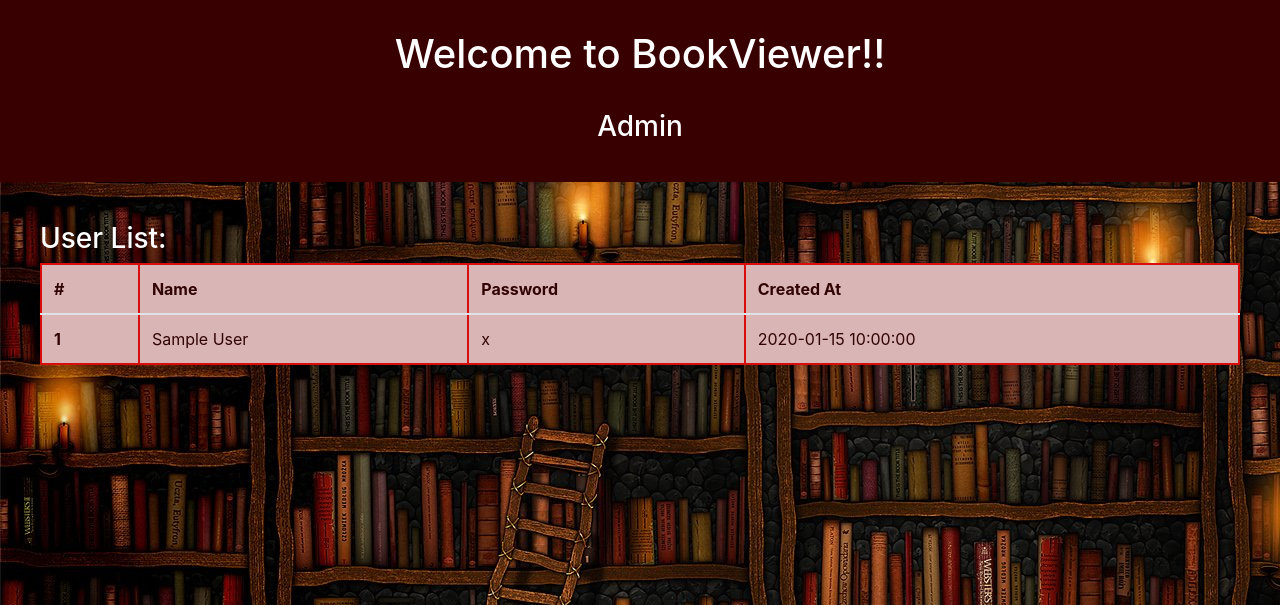
After one commit to ArchanaV01/project_1, a Flask app: page /admin in a window 1280 px wide. The commit adds this page. Shown: the top 605 px of the page. Run offline with Flask 2, Linux system fonts and the light colour scheme; tables that the repository leaves empty hold one stand-in row (values such as "Sample post"); some libraries are stand-ins or nearby versions.

Commit message:
admin page with user list

```diff
--- a/application.py
+++ b/application.py
@@ -1,5 +1,6 @@
 import os
 import re
+from datetime import datetime
 
 from flask import Flask, session, render_template, request, redirect
 from schema import *
@@ -32,6 +33,11 @@ with app.app_context():
 def index():
     return render_template("index.html")
 
+@app.route("/admin")
+def admin():
+    users = User.query.all()
+    return render_template("admin.html", list = users)
+
 
 @app.route("/register", methods=["POST", "GET"])
 def register():
@@ -55,7 +61,7 @@ def register():
         print("printing the database")
         users = User.query.all()
         for user in users:
-            print(user.name, user.password)
+            print(user.name, user.password, user.created_at)
         return render_template("register.html", name=name)
 
 
--- a/schema.py
+++ b/schema.py
@@ -1,4 +1,5 @@
 from flask_sqlalchemy import SQLAlchemy
+from datetime import datetime
 
 db = SQLAlchemy()
 
@@ -6,3 +7,4 @@ class User(db.Model):
     __tablename__ = "USERS"
     name = db.Column(db.String, primary_key = True)
     password = db.Column(db.String, nullable = False)
+    created_at = db.Column(db.DateTime, nullable = False, default=datetime.utcnow)
--- /dev/null
+++ b/static/css/admin.css
@@ -0,0 +1,37 @@
+body {
+    background: url(../images/books.jpg) no-repeat;
+    color: white;
+}
+
+header {
+    color: white;
+    padding-top: 30px;
+    padding-bottom: 30px;
+    min-height: 70px;
+    text-align: center;
+    background-color: rgb(56, 0, 0);
+    margin-bottom: auto;
+}
+
+#centerSection{
+    float: center;
+    margin: 40px;
+}
+
+#userList{
+    /* margin: 100px 100px 100px 100px; */
+    padding: 20px 20px 20px 20px;
+    background-color: rgb(218, 181, 181);
+    border: 2px solid rgb(219, 181, 11);
+    color: rgb(49, 4, 4);
+    float: center;
+    text-size-adjust: auto;
+}
+tr, th, td{
+    padding: 20px 20px 20px 20px;
+    border: 2px solid rgb(216, 13, 13)
+}
+
+/* h3{
+    color: white;
+} */
--- a/static/css/index.css
+++ b/static/css/index.css
@@ -1,5 +1,6 @@
 body {
     background: url(../images/books.jpg) no-repeat;
+    color: white;
 }
 
 header {
@@ -7,7 +8,8 @@ header {
     padding-top: 30px;
     min-height: 70px;
     text-align: center;
-
+    background-color: rgb(56, 0, 0);
+    margin-bottom: auto;
 }
 
 h1{
--- a/static/css/register.css
+++ b/static/css/register.css
@@ -1,13 +1,15 @@
 body {
     background: url(../images/books.jpg) no-repeat;
+    color: white;
 }
-header{
 
+header {
     color: white;
     padding-top: 30px;
     min-height: 70px;
     text-align: center;
-    /* border-bottom: chocolate 3px solid; */
+    background-color: rgb(56, 0, 0);
+    margin-bottom: auto;
 }
 
 .container{
--- /dev/null
+++ b/templates/admin.html
@@ -0,0 +1,45 @@
+<!DOCTYPE html>
+<html>
+
+<head>
+    <title>
+        Admin page
+    </title>
+    <meta name="viewport" content="width=device-width">
+    <link rel="stylesheet" href="https://maxcdn.bootstrapcdn.com/bootstrap/4.0.0/css/bootstrap.min.css">
+    <link rel="stylesheet" href="{{ url_for('static',filename='css/admin.css')}}">
+</head>
+
+<body>
+    <header>
+        <h1>Welcome to BookViewer!!</h1><br>
+        <h3>Admin</h3>
+    </header>
+    <section id = "centerSection">
+        <h3>User List:</h3>
+        <table class="table table-hover" id = "userList">
+            <thead>
+                <tr>
+                    <th scope="col">#</th>
+                    <th scope="col">Name</th>
+                    <th scope="col">Password</th>
+                    <th scope="col">Created At</th>
+                </tr>
+            </thead>
+            <tbody>
+                {%set counter = 1%}
+                {%for user in list%}
+                {% set counter = counter + 1 %}
+                <tr>
+                    <th scope="row">{{loop.index}}</th>
+                    <td>{{user.name}}</td>
+                    <td>{{user.password}}</td>
+                    <td>{{user.created_at}}</td>
+                </tr>
+                {%endfor%}
+            </tbody>
+        </table>
+    </section>
+</body>
+
+</html>
```
